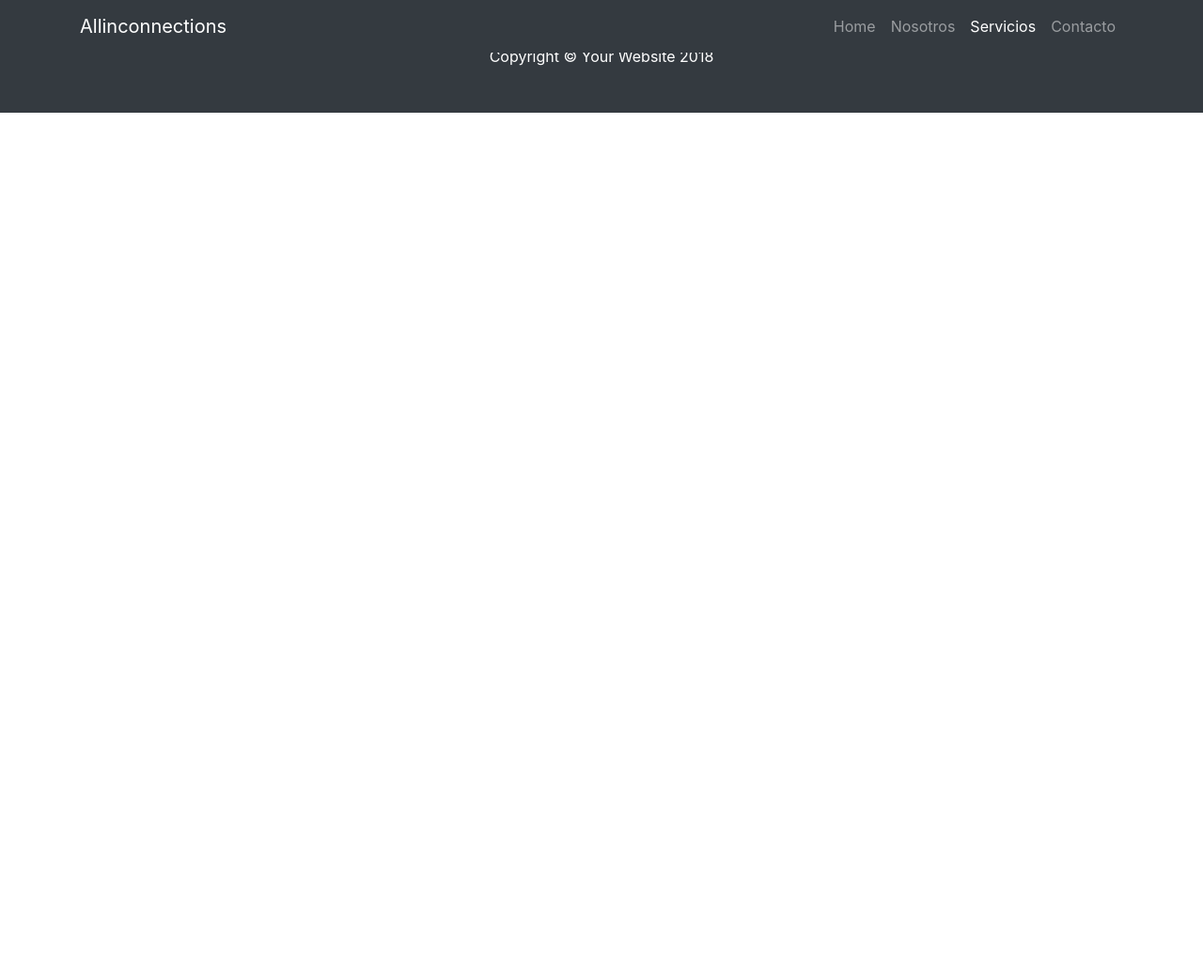
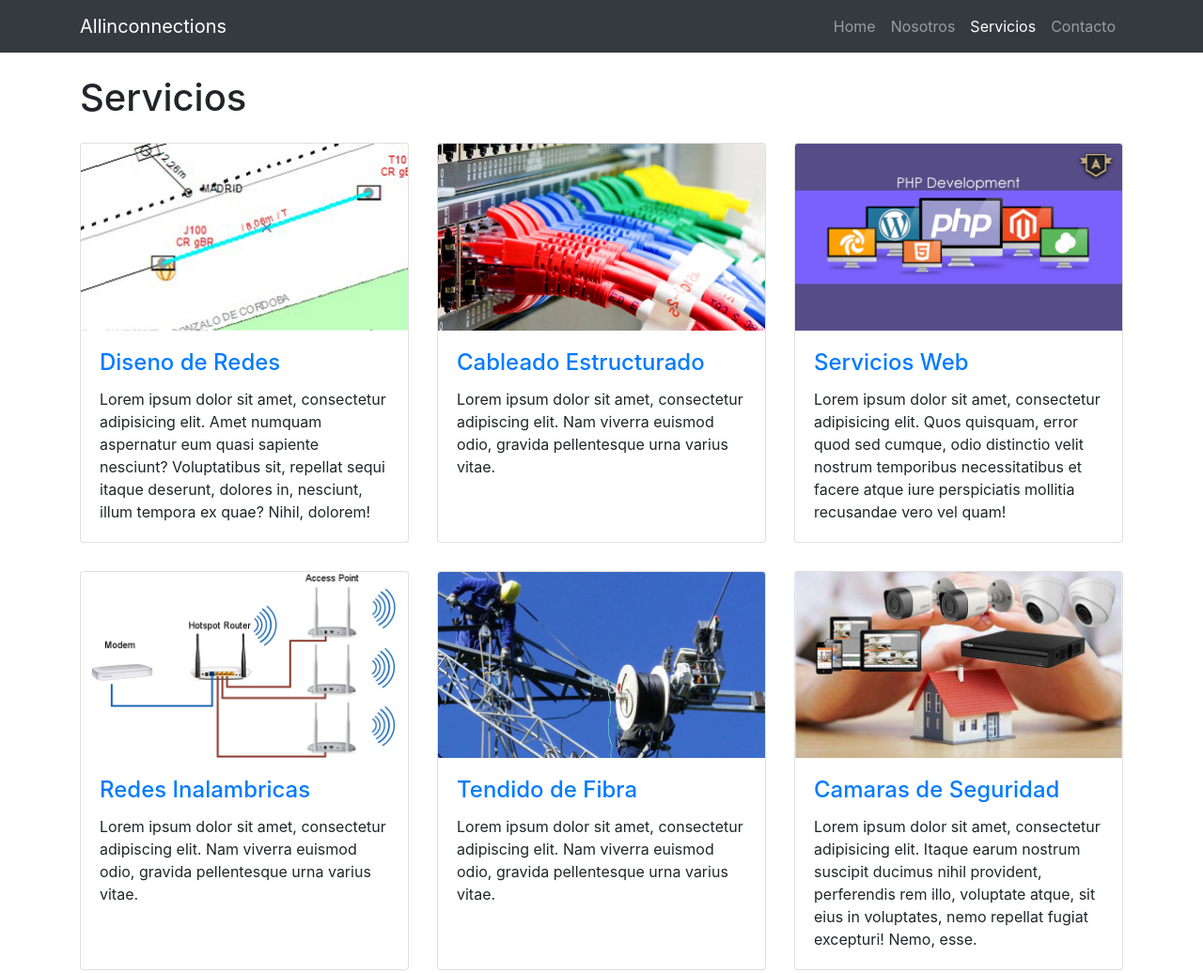
Before and after one commit to Sweetejebus/allinconnections, a website: page servicios.html in a window 1280 px wide. Shown: the top 1036 px of the page at 94% size. Before the commit the page ends 800 px from the top, so only its background shows below. Drawn offline with Linux system fonts and the light colour scheme.

Commit message:
servicios

```diff
--- /dev/null
+++ b/css/3-col-portfolio.css
@@ -0,0 +1,23 @@
+/*!
+ * Start Bootstrap - 3 Col Portfolio (https://startbootstrap.com/template-overviews/3-col-portfolio)
+ * Copyright 2013-2017 Start Bootstrap
+ * Licensed under MIT (https://github.com/BlackrockDigital/startbootstrap-3-col-portfolio/blob/master/LICENSE)
+ */
+
+body {
+  padding-top: 54px;
+}
+
+@media (min-width: 992px) {
+  body {
+    padding-top: 56px;
+  }
+}
+
+.portfolio-item {
+  margin-bottom: 30px;
+}
+
+.pagination {
+  margin-bottom: 30px;
+}
--- a/servicios.html
+++ b/servicios.html
@@ -8,13 +8,14 @@
     <meta name="description" content="">
     <meta name="author" content="">
 
-    <title>Full Slider - Start Bootstrap Template</title>
+    <title>Servicios|Allinconnections</title>
 
     <!-- Bootstrap core CSS -->
     <link href="vendor/bootstrap/css/bootstrap.min.css" rel="stylesheet">
 
     <!-- Custom styles for this template -->
     <link href="css/full-slider.css" rel="stylesheet">
+    <link href="css/3-col-portfolio.css" rel="stylesheet">
 
   </head>
 
@@ -48,6 +49,109 @@
       </div>
     </nav>
 
+    <div class="container">
+
+      <!-- Page Heading -->
+      <h1 class="my-4">Servicios
+      </h1>
+
+      <div class="row">
+        <div class="col-lg-4 col-sm-6 portfolio-item">
+          <div class="card h-100">
+            <a href="#"><img class="card-img-top" src="img/t3.jpg" alt=""></a>
+            <div class="card-body">
+              <h4 class="card-title">
+                <a href="#">Diseno de Redes</a>
+              </h4>
+              <p class="card-text">Lorem ipsum dolor sit amet, consectetur adipisicing elit. Amet numquam aspernatur eum quasi sapiente nesciunt? Voluptatibus sit, repellat sequi itaque deserunt, dolores in, nesciunt, illum tempora ex quae? Nihil, dolorem!</p>
+            </div>
+          </div>
+        </div>
+        <div class="col-lg-4 col-sm-6 portfolio-item">
+          <div class="card h-100">
+            <a href="#"><img class="card-img-top" src="img/t2.jpg" alt=""></a>
+            <div class="card-body">
+              <h4 class="card-title">
+                <a href="#">Cableado Estructurado</a>
+              </h4>
+              <p class="card-text">Lorem ipsum dolor sit amet, consectetur adipiscing elit. Nam viverra euismod odio, gravida pellentesque urna varius vitae.</p>
+            </div>
+          </div>
+        </div>
+        <div class="col-lg-4 col-sm-6 portfolio-item">
+          <div class="card h-100">
+            <a href="#"><img class="card-img-top" src="img/t4.jpg" alt=""></a>
+            <div class="card-body">
+              <h4 class="card-title">
+                <a href="#">Servicios Web</a>
+              </h4>
+              <p class="card-text">Lorem ipsum dolor sit amet, consectetur adipisicing elit. Quos quisquam, error quod sed cumque, odio distinctio velit nostrum temporibus necessitatibus et facere atque iure perspiciatis mollitia recusandae vero vel quam!</p>
+            </div>
+          </div>
+        </div>
+        <div class="col-lg-4 col-sm-6 portfolio-item">
+          <div class="card h-100">
+            <a href="#"><img class="card-img-top" src="img/t5.jpg" alt=""></a>
+            <div class="card-body">
+              <h4 class="card-title">
+                <a href="#">Redes Inalambricas</a>
+              </h4>
+              <p class="card-text">Lorem ipsum dolor sit amet, consectetur adipiscing elit. Nam viverra euismod odio, gravida pellentesque urna varius vitae.</p>
+            </div>
+          </div>
+        </div>
+        <div class="col-lg-4 col-sm-6 portfolio-item">
+          <div class="card h-100">
+            <a href="#"><img class="card-img-top" src="img/t1.jpg" alt=""></a>
+            <div class="card-body">
+              <h4 class="card-title">
+                <a href="#">Tendido de Fibra</a>
+              </h4>
+              <p class="card-text">Lorem ipsum dolor sit amet, consectetur adipiscing elit. Nam viverra euismod odio, gravida pellentesque urna varius vitae.</p>
+            </div>
+          </div>
+        </div>
+        <div class="col-lg-4 col-sm-6 portfolio-item">
+          <div class="card h-100">
+            <a href="#"><img class="card-img-top" src="img/t6.jpg" alt=""></a>
+            <div class="card-body">
+              <h4 class="card-title">
+                <a href="#">Camaras de Seguridad</a>
+              </h4>
+              <p class="card-text">Lorem ipsum dolor sit amet, consectetur adipisicing elit. Itaque earum nostrum suscipit ducimus nihil provident, perferendis rem illo, voluptate atque, sit eius in voluptates, nemo repellat fugiat excepturi! Nemo, esse.</p>
+            </div>
+          </div>
+        </div>
+      </div>
+      <!-- /.row -->
+
+      <!-- Pagination -->
+      <!--<ul class="pagination justify-content-center">
+        <li class="page-item">
+          <a class="page-link" href="#" aria-label="Previous">
+            <span aria-hidden="true">&laquo;</span>
+            <span class="sr-only">Previous</span>
+          </a>
+        </li>
+        <li class="page-item">
+          <a class="page-link" href="#">1</a>
+        </li>
+        <li class="page-item">
+          <a class="page-link" href="#">2</a>
+        </li>
+        <li class="page-item">
+          <a class="page-link" href="#">3</a>
+        </li>
+        <li class="page-item">
+          <a class="page-link" href="#" aria-label="Next">
+            <span aria-hidden="true">&raquo;</span>
+            <span class="sr-only">Next</span>
+          </a>
+        </li>
+      </ul>-->
+
+    </div>
+
 
     <!-- Footer -->
     <footer class="py-5 bg-dark">
```
Also changed, not shown: index.html (+4 -4 lines), img/img1.jpg (renamed from img/diseño web.jpg), img/img2.jpg (renamed from img/diseño.de.red.jpg), img/img3.jpg (renamed from img/redes inalambricas.jpg), img/t1.jpg (added), img/t2.jpg (added), img/t3.jpg (added), img/t4.jpg (added), img/t5.jpg (added), img/t6.jpg (added).
